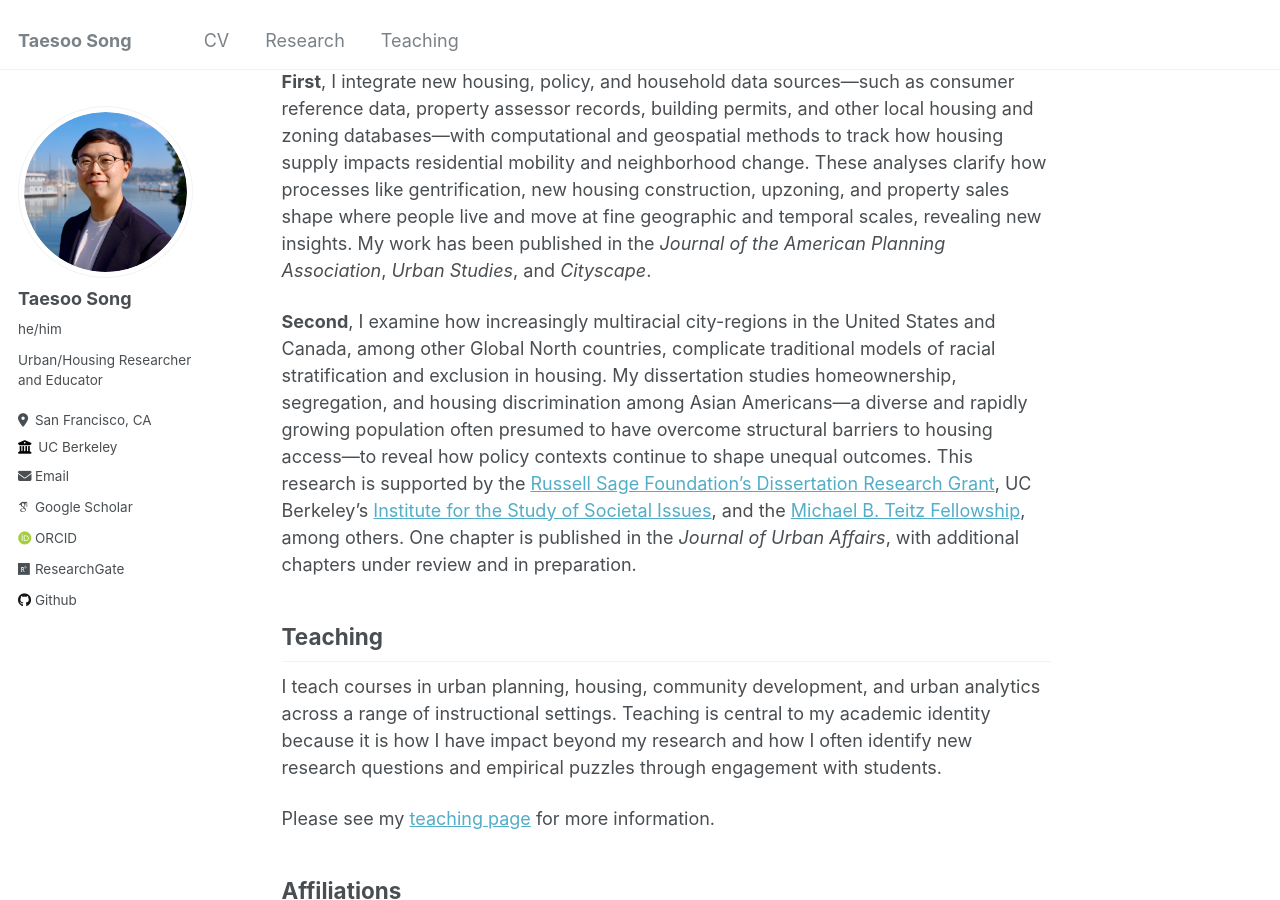
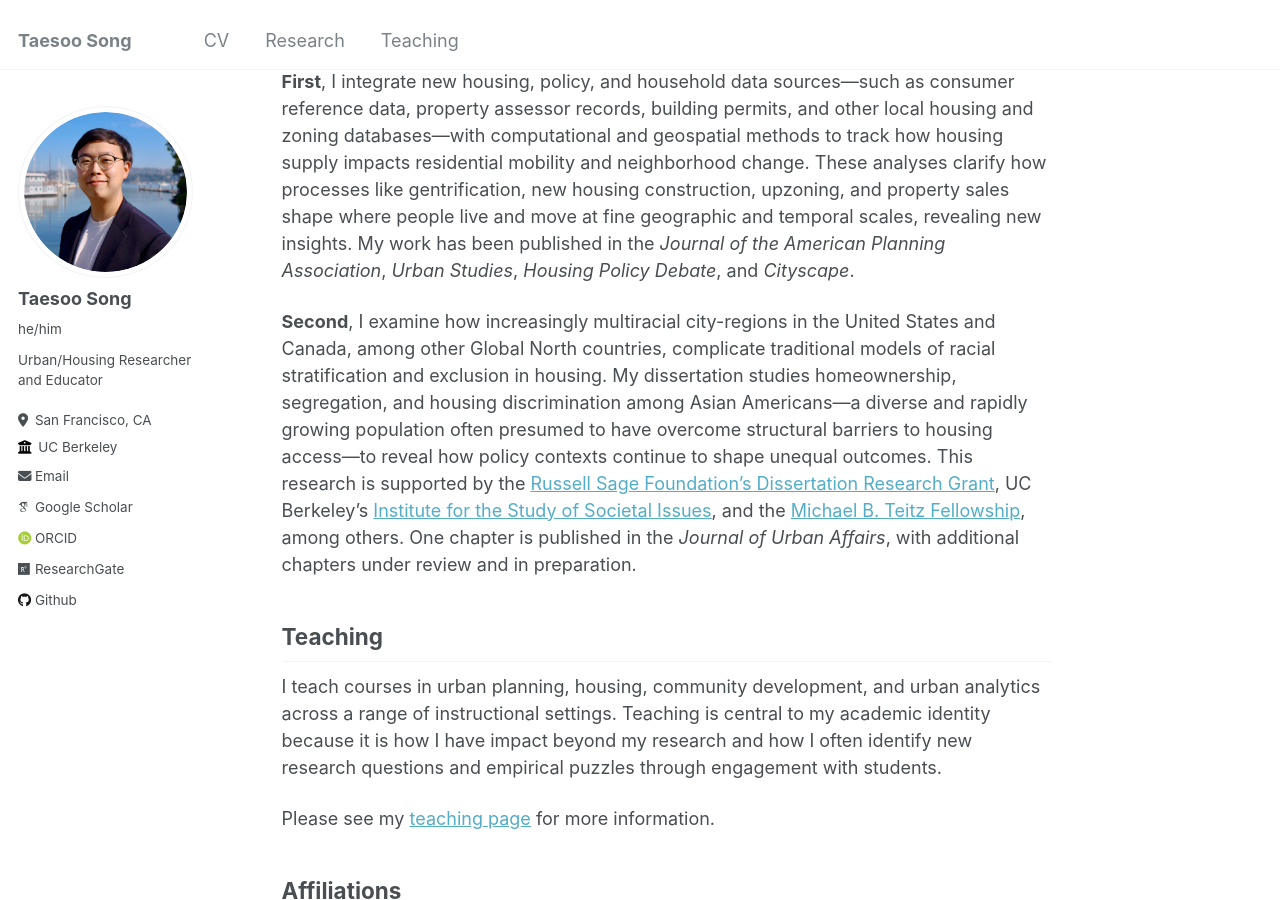
Before and after one commit to taesoosong/taesoosong.github.io, a Jekyll site: the page built from _pages/about.md, in a window 1280 px wide and 900 px high, scrolled down 438 px. Built offline with Jekyll 4.4.1, drawn with Linux system fonts in a browser that asks for light colours; some web fonts are replaced.

Commit message:
Update about.md

```diff
--- a/_pages/about.md
+++ b/_pages/about.md
@@ -16,7 +16,7 @@ For more information about my research and publications, please see my [**Curric
 
 My research advances understanding of how housing supply policies shape residential mobility and segregation, with differential effects across groups, through two main lines of inquiry.
 
-**First**, I integrate new housing, policy, and household data sources—such as consumer reference data, property assessor records, building permits, and other local housing and zoning databases—with computational and geospatial methods to track how housing supply impacts residential mobility and neighborhood change. These analyses clarify how processes like gentrification, new housing construction, upzoning, and property sales shape where people live and move at fine geographic and temporal scales, revealing new insights. My work has been published in the _Journal of the American Planning Association_, _Urban Studies_, and _Cityscape_.
+**First**, I integrate new housing, policy, and household data sources—such as consumer reference data, property assessor records, building permits, and other local housing and zoning databases—with computational and geospatial methods to track how housing supply impacts residential mobility and neighborhood change. These analyses clarify how processes like gentrification, new housing construction, upzoning, and property sales shape where people live and move at fine geographic and temporal scales, revealing new insights. My work has been published in the _Journal of the American Planning Association_, _Urban Studies_, _Housing Policy Debate_, and _Cityscape_.
 
 **Second**, I examine how increasingly multiracial city-regions in the United States and Canada, among other Global North countries, complicate traditional models of racial stratification and exclusion in housing. My dissertation studies homeownership, segregation, and housing discrimination among Asian Americans—a diverse and rapidly growing population often presumed to have overcome structural barriers to housing access—to reveal how policy contexts continue to shape unequal outcomes. This research is supported by the [Russell Sage Foundation’s Dissertation Research Grant](https://www.russellsage.org/research/grants/how-does-housing-supply-impact-asian-american-segregation), UC Berkeley’s [Institute for the Study of Societal Issues](https://issi.berkeley.edu/), and the [Michael B. Teitz Fellowship](https://ced.berkeley.edu/awards/michael-b-teitz-fellowship), among others. One chapter is published in the _Journal of Urban Affairs_, with additional chapters under review and in preparation.
 
```
